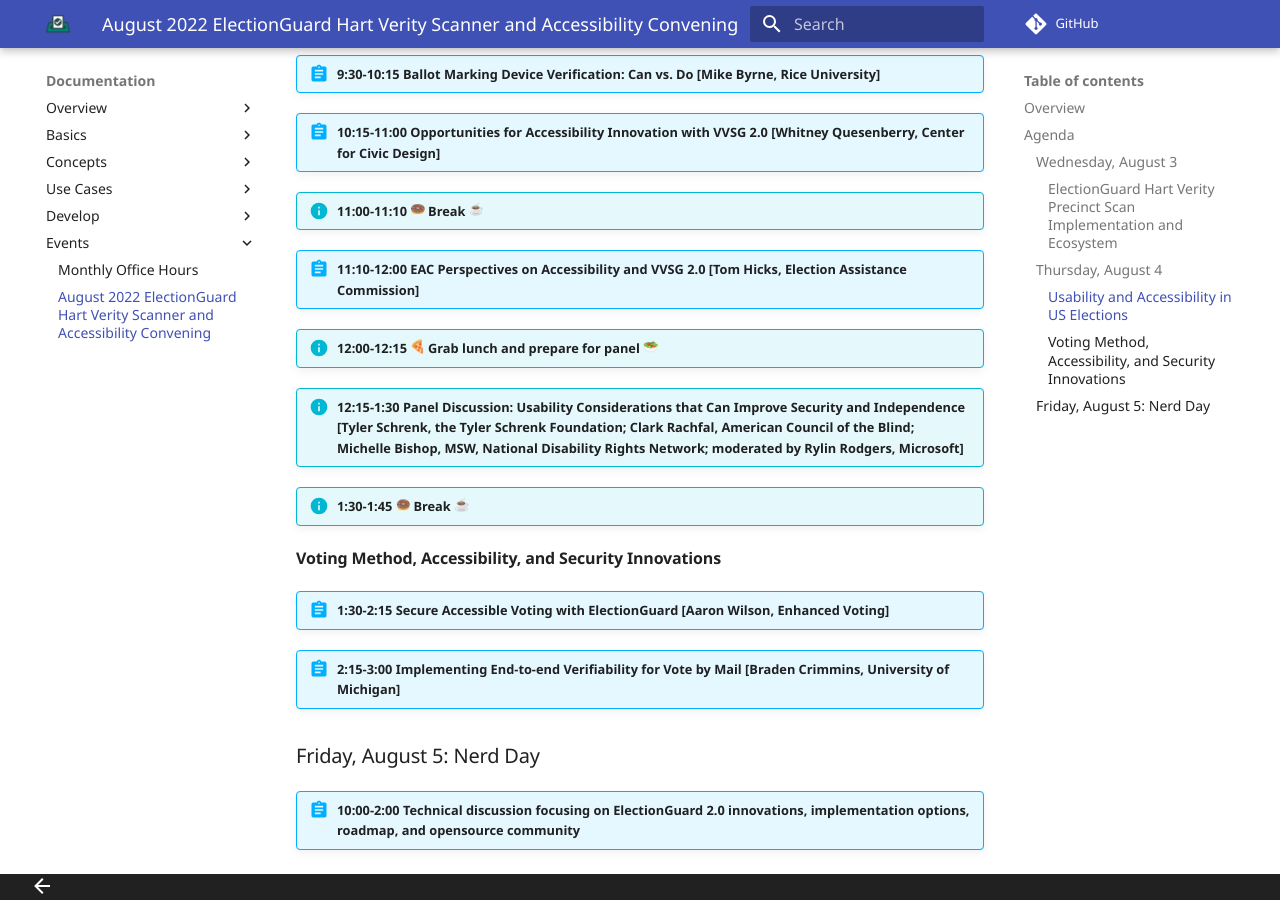
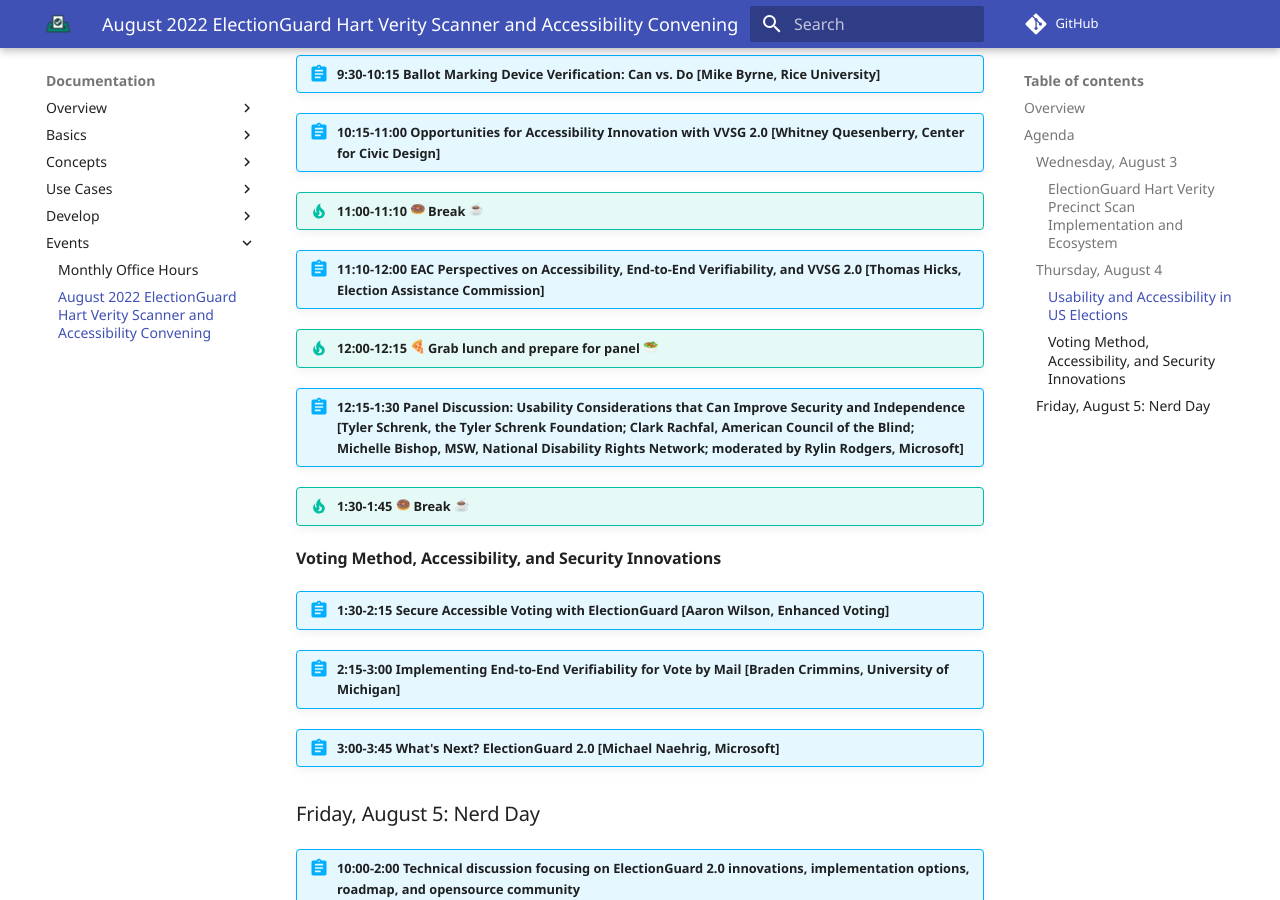
Before and after one commit to Election-Tech-Initiative/electionguard, an MkDocs documentation site: the page built from docs/events/eg_usability_aug_2022.md, in a window 1280 px wide and 900 px high, scrolled down 1499 px. Built offline with MkDocs 1.6.1 and Material for MkDocs 9.7.7, drawn with Linux system fonts in a browser that asks for light colours; emoji names are drawn with the system emoji font; some web fonts are replaced; comment, search, counter and statistics services are not loaded.

Commit message:
final agenda and tweaks

```diff
--- a/docs/events/eg_usability_aug_2022.md
+++ b/docs/events/eg_usability_aug_2022.md
@@ -27,23 +27,24 @@
 
 ### Thursday, August 4
 
-!!! info "9:00-9:30  :coffee:  Coffee and breakfast nosh :doughnut: "
+!!! tip "9:00-9:30  :coffee:  Coffee and breakfast nosh :doughnut: "
 
 #### Usability and Accessibility in US Elections
 
 !!! abstract "9:30-10:15 Ballot Marking Device Verification: Can vs. Do [Mike Byrne, Rice University]"
 !!! abstract "10:15-11:00 Opportunities for Accessibility Innovation with VVSG 2.0 [Whitney Quesenberry, Center for Civic Design]"
-!!! info "11:00-11:10 :doughnut: Break :coffee:"
-!!! abstract "11:10-12:00 EAC Perspectives on Accessibility and VVSG 2.0 [Tom Hicks, Election Assistance Commission]"
-!!! info "12:00-12:15 :pizza: Grab lunch and prepare for panel :salad:"
-!!! info "12:15-1:30 Panel Discussion: Usability Considerations that Can Improve Security and Independence [Tyler Schrenk, the Tyler Schrenk Foundation; Clark Rachfal, American Council of the Blind; Michelle Bishop, MSW, National Disability Rights Network; moderated by Rylin Rodgers, Microsoft]"
+!!! tip "11:00-11:10 :doughnut: Break :coffee:"
+!!! abstract "11:10-12:00 EAC Perspectives on Accessibility, End-to-End Verifiability, and VVSG 2.0 [Thomas Hicks, Election Assistance Commission]"
+!!! tip "12:00-12:15 :pizza: Grab lunch and prepare for panel :salad:"
+!!! abstract "12:15-1:30 Panel Discussion: Usability Considerations that Can Improve Security and Independence [Tyler Schrenk, the Tyler Schrenk Foundation; Clark Rachfal, American Council of the Blind; Michelle Bishop, MSW, National Disability Rights Network; moderated by Rylin Rodgers, Microsoft]"
 
-!!! info "1:30-1:45 :doughnut: Break :coffee:"
+!!! tip "1:30-1:45 :doughnut: Break :coffee:"
 
 #### Voting Method, Accessibility, and Security Innovations
 
 !!! abstract "1:30-2:15 Secure Accessible Voting with ElectionGuard [Aaron Wilson, Enhanced Voting]"
-!!! abstract "2:15-3:00 Implementing End-to-end Verifiability for Vote by Mail [Braden Crimmins, University of Michigan]"
+!!! abstract "2:15-3:00 Implementing End-to-End Verifiability for Vote by Mail [Braden Crimmins, University of Michigan]"
+!!! abstract "3:00-3:45 What's Next? ElectionGuard 2.0 [Michael Naehrig, Microsoft]"
 
 ### Friday, August 5: Nerd Day
 
```
Also changed, not shown: other parts of docs/events/eg_usability_aug_2022.md (+2 -2 lines).
